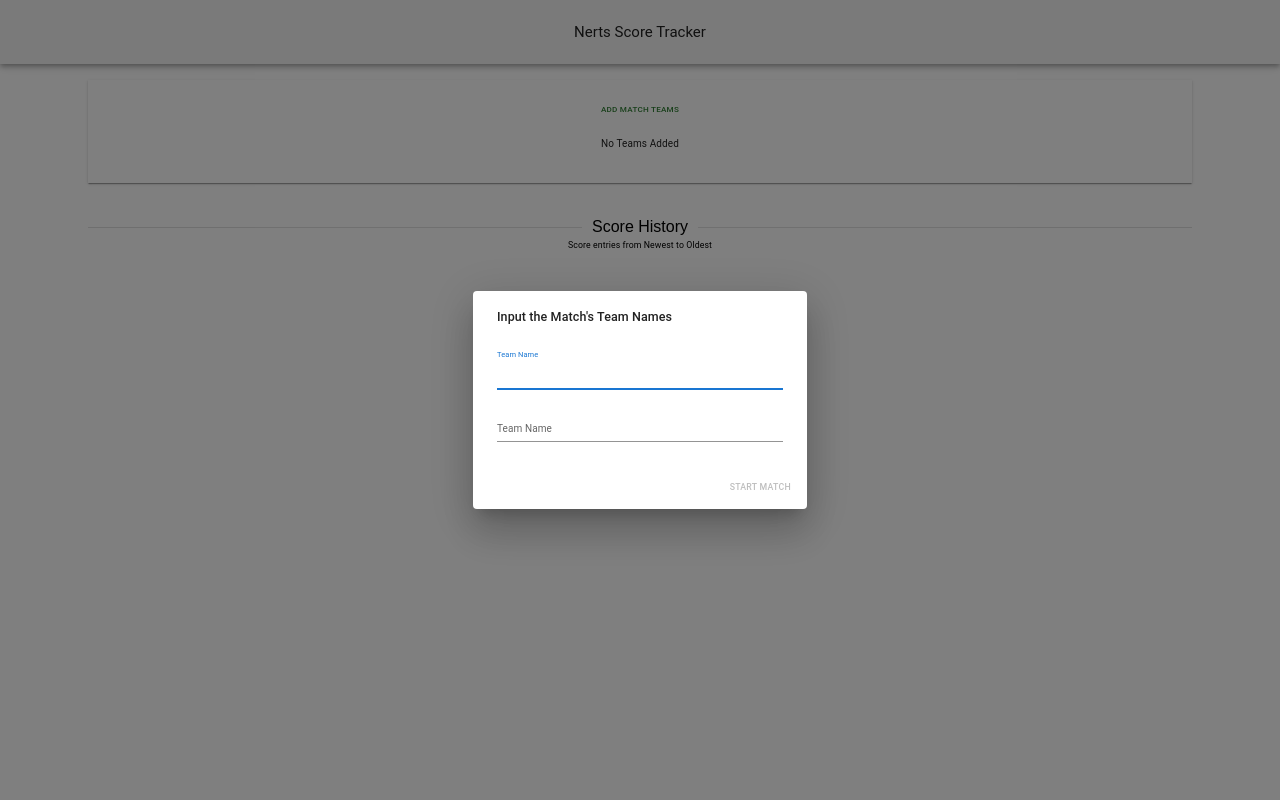
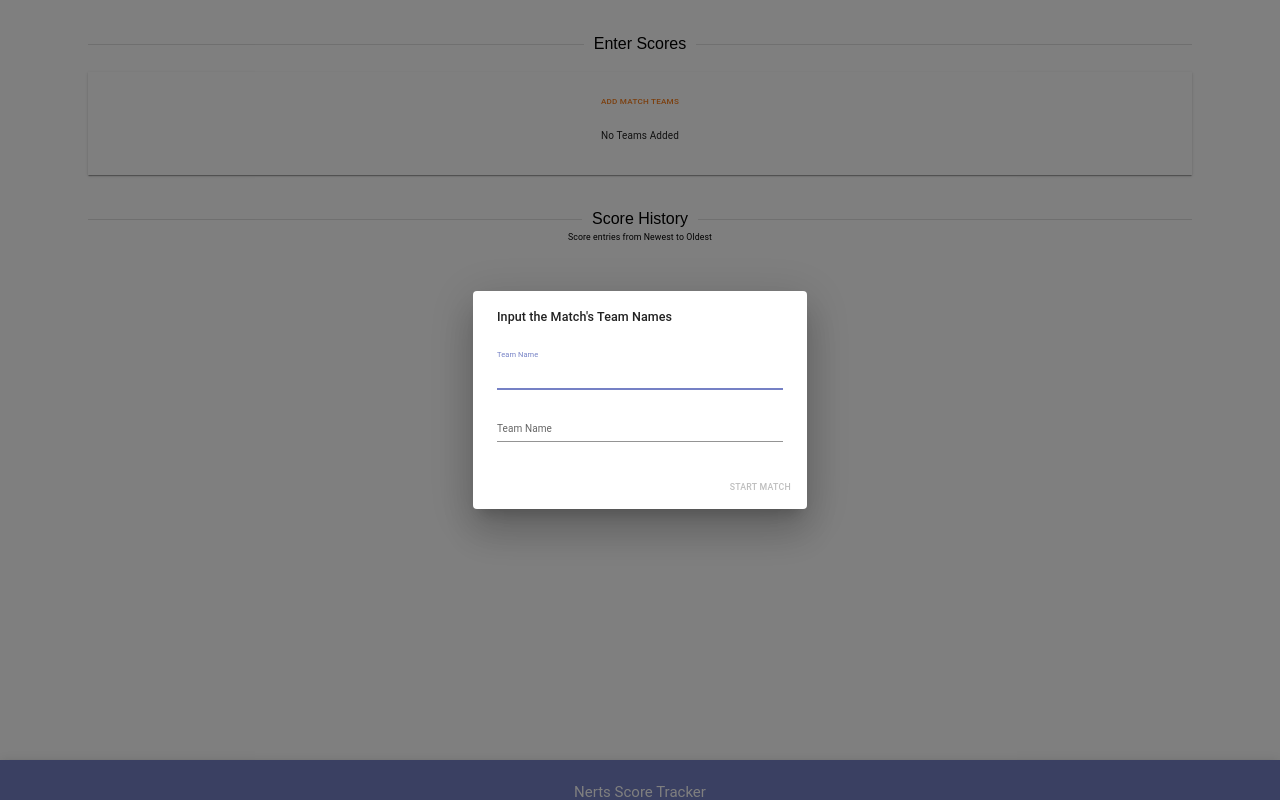
Before and after one commit to JaredJ13/score-tracker, a React (Vite) app in the folder score-tracker/: page / in a window 1280 px wide. Built offline with nearby package versions, Linux system fonts and the light colour scheme.

Commit message:
custom light color theme

```diff
--- a/score-tracker/src/components/global/Layout.jsx
+++ b/score-tracker/src/components/global/Layout.jsx
@@ -1,19 +1,39 @@
+/* eslint-disable react/prop-types */
 import AppBar from "@mui/material/AppBar";
 import { Toolbar, Typography } from "@mui/material";
+import { ThemeProvider, createTheme } from "@mui/material/styles";
 
-// icons
-
-// styled components
+// themes
+const lightTheme = createTheme({
+  palette: {
+    mode: "light",
+    primary: {
+      main: "#7581c5",
+    },
+    secondary: {
+      main: "#f77d1a",
+    },
+    success: {
+      main: "#58ec4f",
+    },
+    info: {
+      main: "#96aaf9",
+    },
+    warning: {
+      main: "#ed6c02",
+    },
+    error: {
+      main: "#d32f2f",
+    },
+  },
+});
 
 export default function Layout({ children }) {
   return (
     <>
+      <ThemeProvider theme={lightTheme}>
         <div className="layout-container">
-        <AppBar
-          position="sticky"
-          color="default"
-          sx={{ top: "auto", bottom: 0 }}
-        >
+          <AppBar color="primary" sx={{ top: "auto", bottom: 0, height: 40 }}>
             <Toolbar>
               <Typography
                 variant="h5"
@@ -27,6 +47,7 @@ export default function Layout({ children }) {
           </AppBar>
           {children}
         </div>
+      </ThemeProvider>
     </>
   );
 }
--- a/score-tracker/src/components/newGame/ScoreKeeper.jsx
+++ b/score-tracker/src/components/newGame/ScoreKeeper.jsx
@@ -46,6 +46,7 @@ export default function ScoreKeeper() {
     vAxis: {
       viewWindow: { max: 150 },
     },
+    colors: ["#f77d1a"],
   };
 
   const handleAddTeamModal = () => {
@@ -136,7 +137,7 @@ export default function ScoreKeeper() {
 
   return (
     <>
-      <Container>
+      <Container sx={{ mb: 4 }}>
         {teams.length >= 1 && teams.length !== undefined ? (
           <>
             <Chart
@@ -148,7 +149,11 @@ export default function ScoreKeeper() {
             />
             <Grid container justifyContent="space-around">
               <Grid item>
-                <Chip label={`Round: ${currentRound}`} color="primary" />
+                <Chip
+                  label={`Round: ${currentRound}`}
+                  color="info"
+                  sx={{ color: "#fff" }}
+                />
               </Grid>
               {teams.map((team) => {
                 let scoreHistoryIndex = scoreHistory.findIndex(
@@ -167,7 +172,8 @@ export default function ScoreKeeper() {
                           ? `${team}'s Score: ${scoreHistory[scoreHistoryIndex].teamScoreTotal}`
                           : `${team}'s Score: 0`
                       }
-                      color="default"
+                      color="secondary"
+                      sx={{ color: "#fff" }}
                     />
                   </Grid>
                 );
@@ -177,13 +183,14 @@ export default function ScoreKeeper() {
         ) : (
           <Grid item></Grid>
         )}
+        <Divider sx={{ mt: 4 }}>Enter Scores</Divider>
         <Paper sx={{ my: 4, pb: 4 }} square>
           <Grid container justifyContent="center" rowSpacing={2}>
             {teams.length === 0 || teams.length === undefined ? (
               <Grid item>
                 <Button
                   variant="text"
-                  color="success"
+                  color="secondary"
                   size="small"
                   onClick={handleAddTeamModal}
                 >
```
Lines whose indentation alone changed are shown as unchanged.
